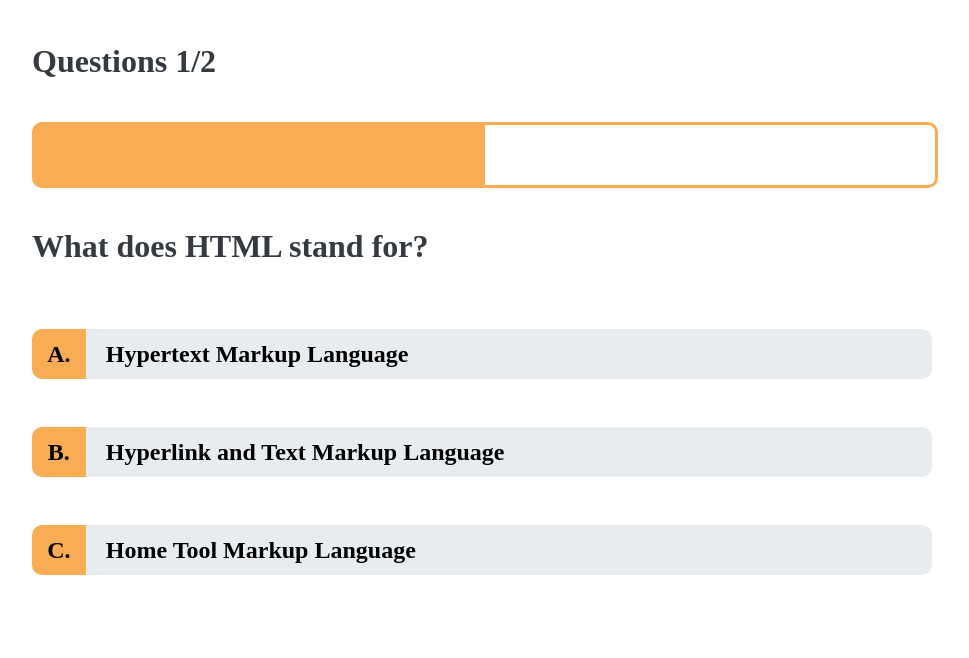
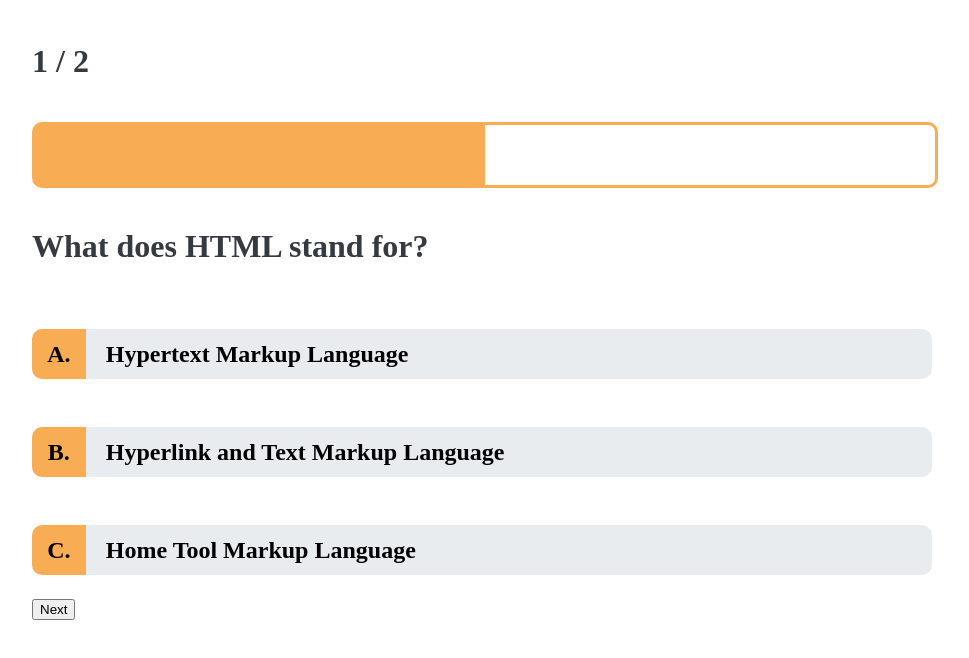
Before and after one commit to rendrazuriansyah/portfolio-quiz-app, a Vue app: page /quiz/1 in a window 1280 px wide. Shown: the top 658 px of the page, without its empty margins (158-1127 px from the left). Built offline with nearby package versions, Linux system fonts and the light colour scheme.

Commit message:
feat: membuat nomor dinamis pada halaman quiz

```diff
--- a/src/components/QuizHeader.vue
+++ b/src/components/QuizHeader.vue
@@ -1,6 +1,11 @@
+<script setup>
+import { defineProps } from "vue";
+const { questionPage } = defineProps(["questionPage"]);
+</script>
+
 <template>
 	<header>
-		<h4>Questions 1/2</h4>
+		<h4>{{ questionPage }}</h4>
 		<div class="bar">
 			<div class="bar-progress"></div>
 		</div>
--- a/src/views/Quiz.vue
+++ b/src/views/Quiz.vue
@@ -1,7 +1,7 @@
 <script setup>
 import QuizHeader from "@/components/QuizHeader.vue";
 import QuizContent from "@/components/QuizContent.vue";
-import { ref } from "vue";
+import { ref, watch } from "vue";
 import { useRoute } from "vue-router";
 import quizes from "../data/quizes.json";
 
@@ -9,11 +9,29 @@ const route = useRoute();
 const quizId = parseInt(route.params.id);
 const quiz = quizes.find((quiz) => quiz.id === quizId);
 const currentQuestionIndex = ref(0);
+const questionPage = ref(
+	`${currentQuestionIndex.value + 1} / ${quiz.questions.length}`
+);
+
+watch(
+	() => currentQuestionIndex.value,
+	() => {
+		questionPage.value = `${currentQuestionIndex.value + 1} / ${
+			quiz.questions.length
+		}`;
+	}
+);
 </script>
 
 <template>
-	<QuizHeader />
+	<QuizHeader :questionPage="questionPage" />
 	<QuizContent :question="quiz.questions[currentQuestionIndex]" />
+	<button
+		@click="currentQuestionIndex++"
+		:disabled="currentQuestionIndex === quiz.questions.length - 1"
+	>
+		Next
+	</button>
 </template>
 
 <style scoped></style>
```
